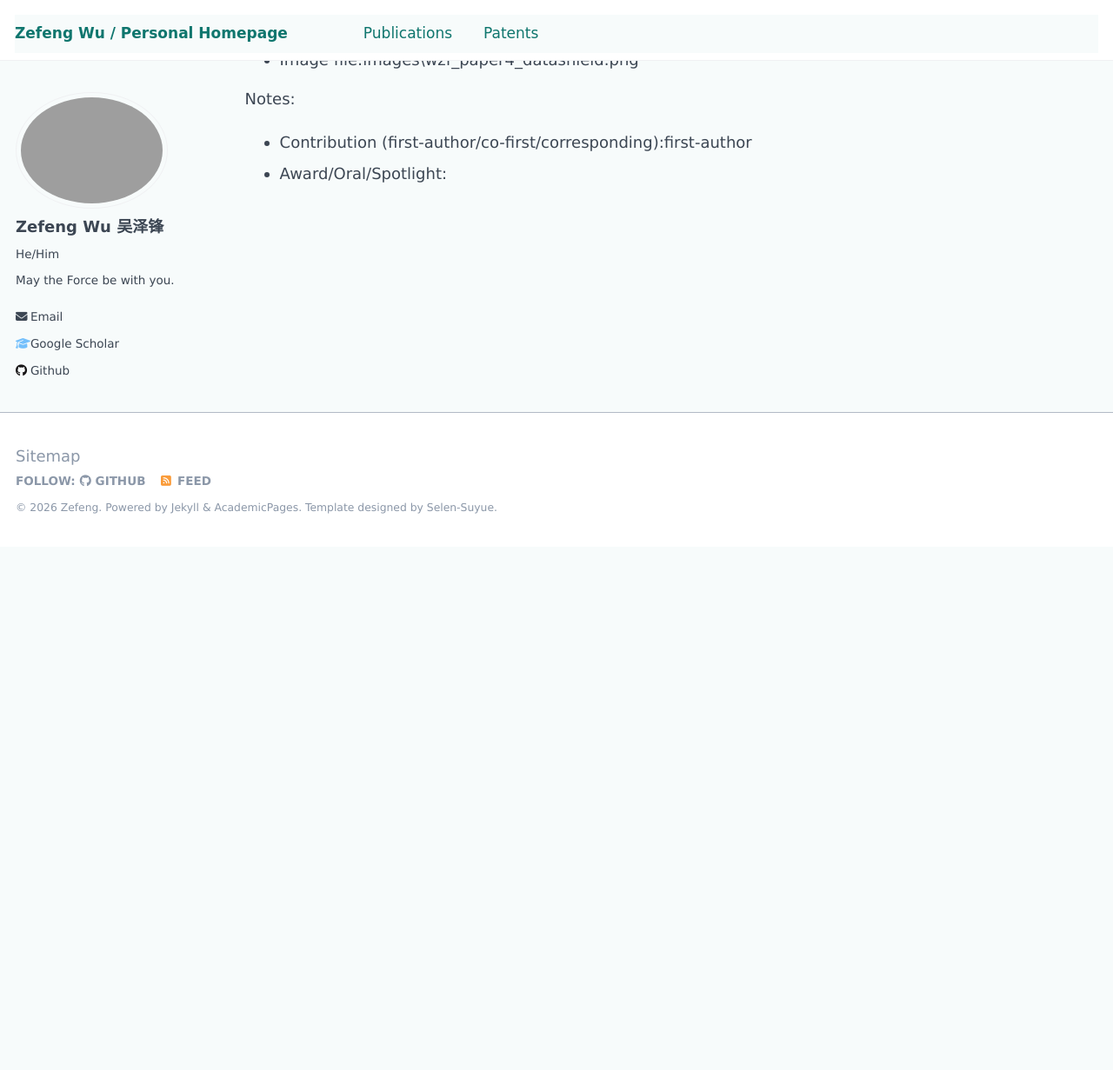
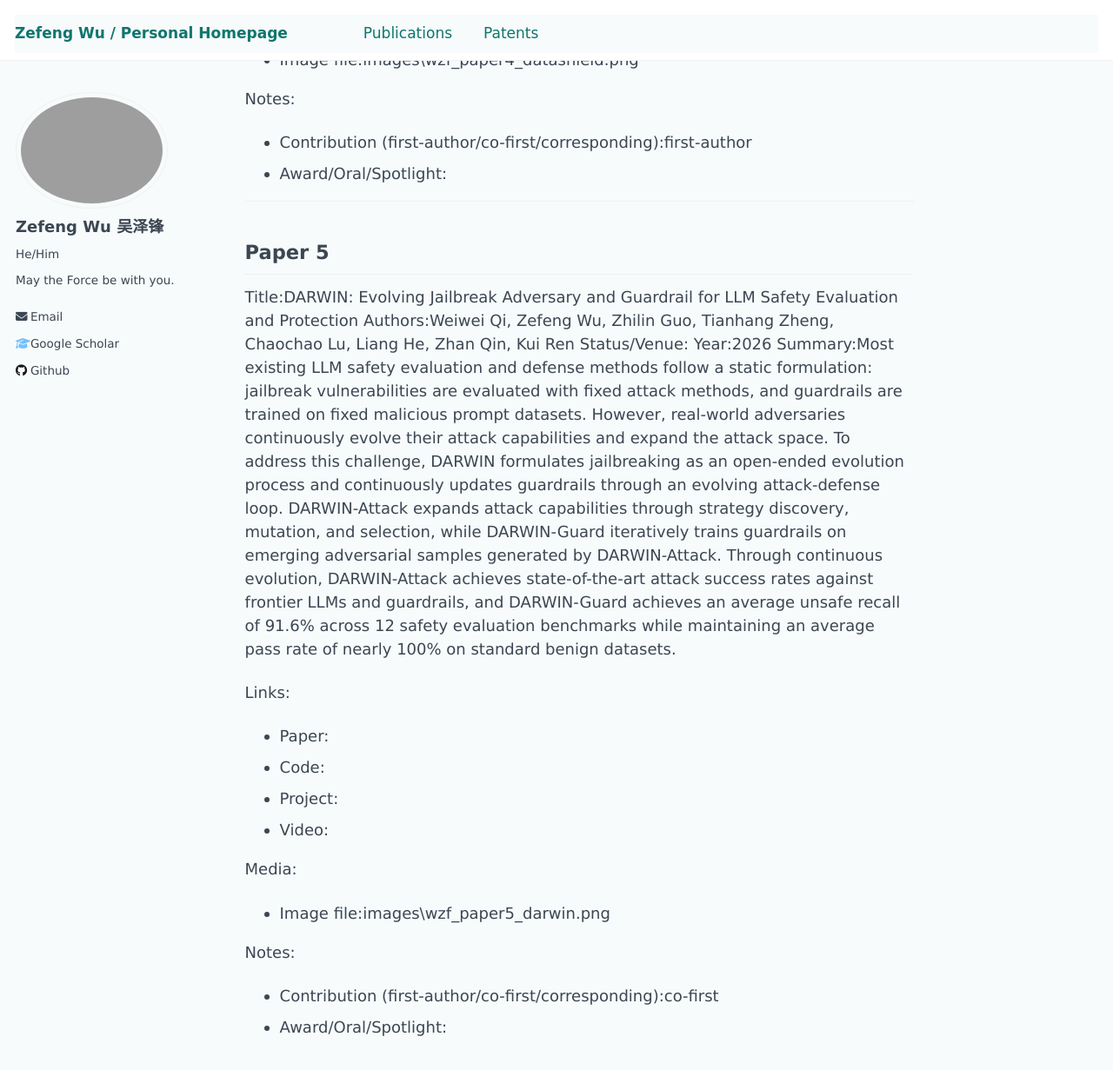
Before and after one commit to windansnowman/windansnowman.github.io, a Jekyll site: the page built from PUBLICATIONS_INPUT.md, in a window 1280 px wide and 1400 px high, scrolled down 4030 px. Shown: the top 1231 px of the window at 87% size. Built offline with Jekyll 4.4.1, drawn with Linux system fonts in a browser that asks for light colours; our own code applies the rules of GitHub Pages for plain Markdown files; before the commit the page ends 4660 px from its top, so only the background shows below that.

Commit message:
Add DARWIN publication

```diff
--- a/PUBLICATIONS_INPUT.md
+++ b/PUBLICATIONS_INPUT.md
@@ -96,3 +96,25 @@ Media:
 Notes:
 - Contribution (first-author/co-first/corresponding):first-author
 - Award/Oral/Spotlight:
+
+---
+
+## Paper 5
+Title:DARWIN: Evolving Jailbreak Adversary and Guardrail for LLM Safety Evaluation and Protection
+Authors:Weiwei Qi, Zefeng Wu, Zhilin Guo, Tianhang Zheng, Chaochao Lu, Liang He, Zhan Qin, Kui Ren
+Status/Venue:
+Year:2026
+Summary:Most existing LLM safety evaluation and defense methods follow a static formulation: jailbreak vulnerabilities are evaluated with fixed attack methods, and guardrails are trained on fixed malicious prompt datasets. However, real-world adversaries continuously evolve their attack capabilities and expand the attack space. To address this challenge, DARWIN formulates jailbreaking as an open-ended evolution process and continuously updates guardrails through an evolving attack-defense loop. DARWIN-Attack expands attack capabilities through strategy discovery, mutation, and selection, while DARWIN-Guard iteratively trains guardrails on emerging adversarial samples generated by DARWIN-Attack. Through continuous evolution, DARWIN-Attack achieves state-of-the-art attack success rates against frontier LLMs and guardrails, and DARWIN-Guard achieves an average unsafe recall of 91.6% across 12 safety evaluation benchmarks while maintaining an average pass rate of nearly 100% on standard benign datasets.
+
+Links:
+- Paper:
+- Code:
+- Project:
+- Video:
+
+Media:
+- Image file:images\wzf_paper5_darwin.png
+
+Notes:
+- Contribution (first-author/co-first/corresponding):co-first
+- Award/Oral/Spotlight:
```
Also changed, not shown: _publications/2026-05-01-darwin.md (added, +11 -0 lines), images/wzf_paper5_darwin.png (added), 1 other file.
